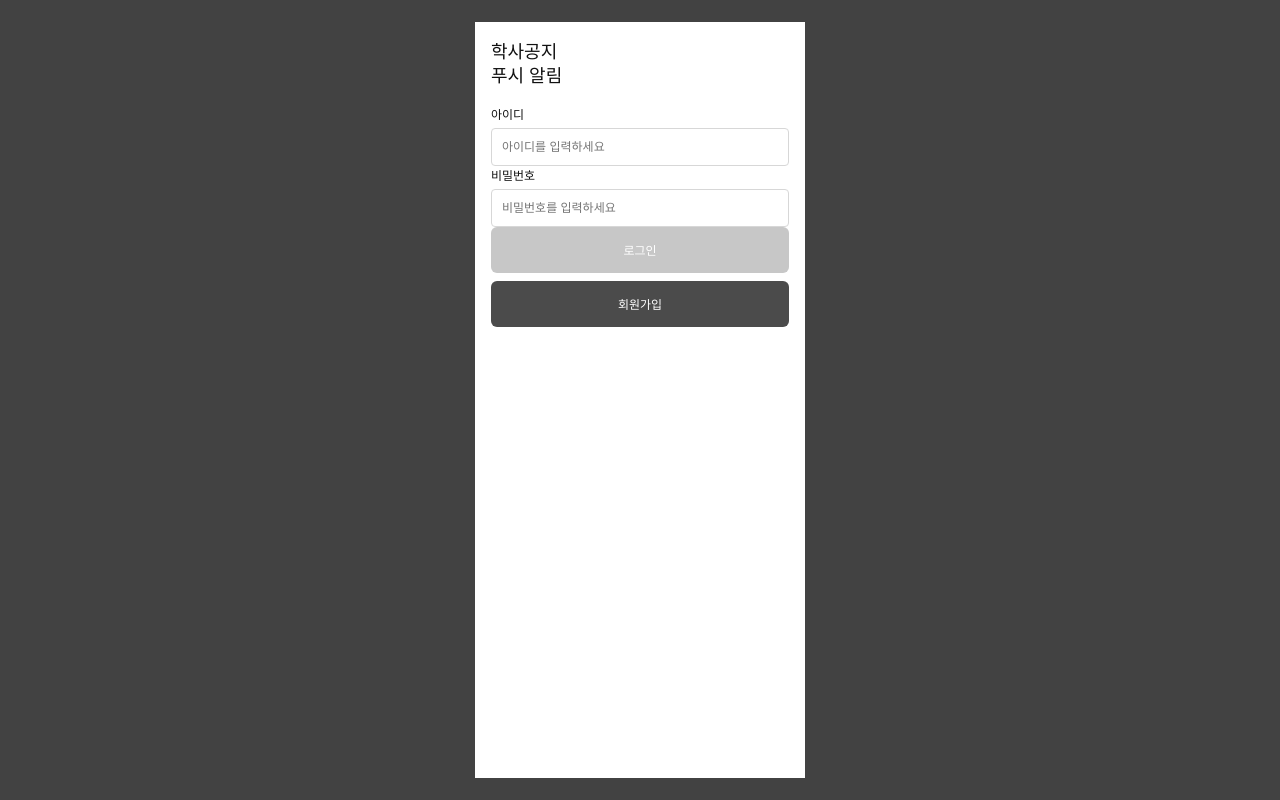
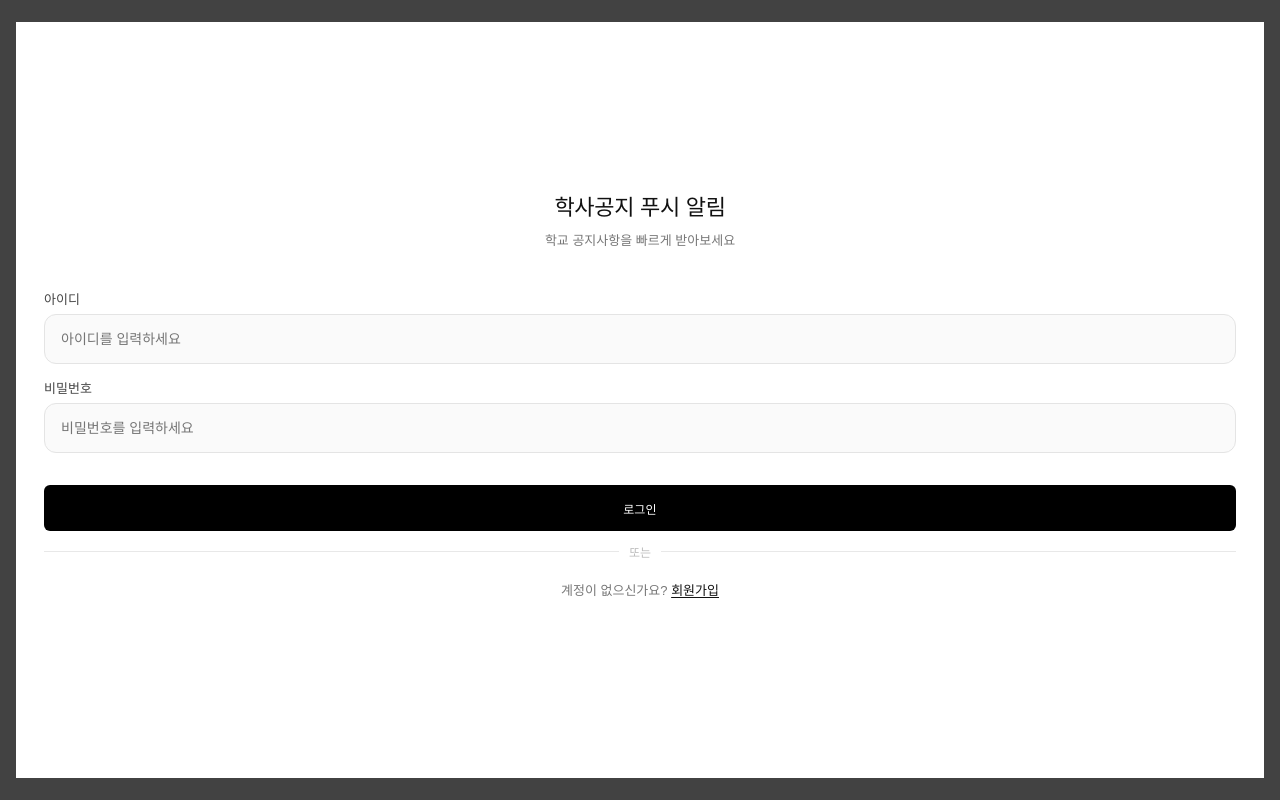
Before and after one commit to hyelin93/capstone, a React (Vite) app in the folder FE/: page /login in a window 1280 px wide. Built offline with nearby package versions, Linux system fonts and the light colour scheme.

Commit message:
로그인 페이지 리디자인

```diff
--- a/FE/src/index.css
+++ b/FE/src/index.css
@@ -5,7 +5,7 @@
   --muted-text: #777777;
   --line: #d7d7d7;
   --soft: #d8d8d8;
-  --button: #4b4b4b;
+  --button: #000000;
   --button-soft: #c7c7c7;
   font-family: Arial, "Noto Sans KR", system-ui, sans-serif;
   color: var(--text);
@@ -49,7 +49,7 @@ a {
 
 .screen,
 .auth-panel {
-  width: min(100%, 330px);
+  width: 100%;
   min-height: 660px;
   background: var(--screen-bg);
 }
@@ -78,21 +78,96 @@ a {
   font-weight: 800;
 }
 
-.form-panel {
-  gap: 16px;
-  justify-content: flex-start;
-  padding: 18px 16px;
+/* login page */
+.login-panel {
+  justify-content: center;
+  padding: 40px 28px;
+  gap: 0;
 }
 
-.form-panel h1 {
-  text-align: left;
-  font-size: 18px;
+.login-header {
+  text-align: center;
+  margin-bottom: 40px;
+}
+
+.login-logo {
+  font-size: 44px;
+  margin-bottom: 14px;
+}
+
+.login-header h1 {
+  margin: 0 0 8px;
+  font-size: 22px;
+  font-weight: 800;
+  letter-spacing: -0.3px;
+}
+
+.login-subtitle {
+  margin: 0;
+  font-size: 13px;
+  color: var(--muted-text);
+  font-weight: 400;
+}
+
+.field-group {
+  display: flex;
+  flex-direction: column;
+  gap: 14px;
+}
+
+.field-group .field {
+  margin: 0;
+}
+
+.field-label {
+  font-size: 13px;
+  font-weight: 600;
+  color: #444;
 }
 
 .auth-actions {
-  margin-top: auto;
+  margin-top: 32px;
   display: grid;
   gap: 8px;
+}
+
+.login-btn {
+  min-height: 52px;
+  border-radius: 14px;
+  font-size: 15px;
+  font-weight: 700;
+  letter-spacing: 0.2px;
+}
+
+.login-divider {
+  display: flex;
+  align-items: center;
+  gap: 10px;
+  margin: 4px 0;
+  color: #bbb;
+  font-size: 12px;
+}
+
+.login-divider::before,
+.login-divider::after {
+  content: '';
+  flex: 1;
+  height: 1px;
+  background: #e8e8e8;
+}
+
+.signup-link {
+  display: block;
+  text-align: center;
+  font-size: 13px;
+  color: var(--muted-text);
+  padding: 8px;
+}
+
+.signup-link strong {
+  color: var(--text);
+  text-decoration: underline;
+  text-underline-offset: 2px;
 }
 
 .button {
@@ -113,6 +188,10 @@ a {
   background: var(--button);
 }
 
+.button-transparent {
+  color: #000000;
+}
+
 .button-muted {
   color: #ffffff;
   background: var(--button-soft);
@@ -123,8 +202,10 @@ a {
 }
 
 .field {
-  display: grid;
+  display: flex;
+  flex-direction: column;
   gap: 6px;
+  margin: 10px 0px;
   font-size: 12px;
   font-weight: 700;
 }
@@ -140,6 +221,26 @@ a {
   font-size: 12px;
   background: #ffffff;
   color: var(--text);
+}
+
+.field input {
+  width: 100%;
+}
+
+.login-panel .field input {
+  min-height: 50px;
+  border: 1.5px solid #e4e4e4;
+  border-radius: 12px;
+  padding: 0 16px;
+  font-size: 14px;
+  background: #fafafa;
+  transition: border-color 0.15s, background 0.15s;
+}
+
+.login-panel .field input:focus {
+  outline: none;
+  border-color: #111;
+  background: #fff;
 }
 
 .top-bar {
--- a/FE/src/pages/LoginPage.tsx
+++ b/FE/src/pages/LoginPage.tsx
@@ -19,11 +19,15 @@ function LoginPage() {
 
   return (
     <main className="phone-page auth-page">
-      <section className="auth-panel form-panel" aria-labelledby="login-title">
-        <h1 id="login-title">학사공지<br />푸시 알림</h1>
+      <section className="auth-panel login-panel" aria-labelledby="login-title">
+        <div className="login-header">
+          <h1 id="login-title">학사공지 푸시 알림</h1>
+          <p className="login-subtitle">학교 공지사항을 빠르게 받아보세요</p>
+        </div>
         <form onSubmit={handleSubmit(onSubmit)}>
+          <div className="field-group">
             <label className="field">
-            <span>아이디</span>
+              <span className="field-label">아이디</span>
               <input
                 type="text"
                 placeholder="아이디를 입력하세요"
@@ -31,23 +35,25 @@ function LoginPage() {
               />
             </label>
             <label className="field">
-            <span>비밀번호</span>
+              <span className="field-label">비밀번호</span>
               <input
                 type="password"
                 placeholder="비밀번호를 입력하세요"
                 {...register('password', { required: true })}
               />
             </label>
-          {login.isError && <p className="form-error">로그인에 실패했습니다.</p>}
+          </div>
+          {login.isError && <p className="form-error">아이디 또는 비밀번호를 확인해주세요.</p>}
           <div className="auth-actions">
             <button
-              className="button button-muted"
+              className="button button-dark login-btn"
               type="submit"
               disabled={login.isPending || formState.isSubmitting}
             >
               {login.isPending ? '로그인 중...' : '로그인'}
             </button>
-            <Link className="button button-dark" to="/signup">회원가입</Link>
+            <div className="login-divider"><span>또는</span></div>
+            <Link className="signup-link" to="/signup">계정이 없으신가요? <strong>회원가입</strong></Link>
           </div>
         </form>
       </section>
```
Lines whose indentation alone changed are shown as unchanged.
